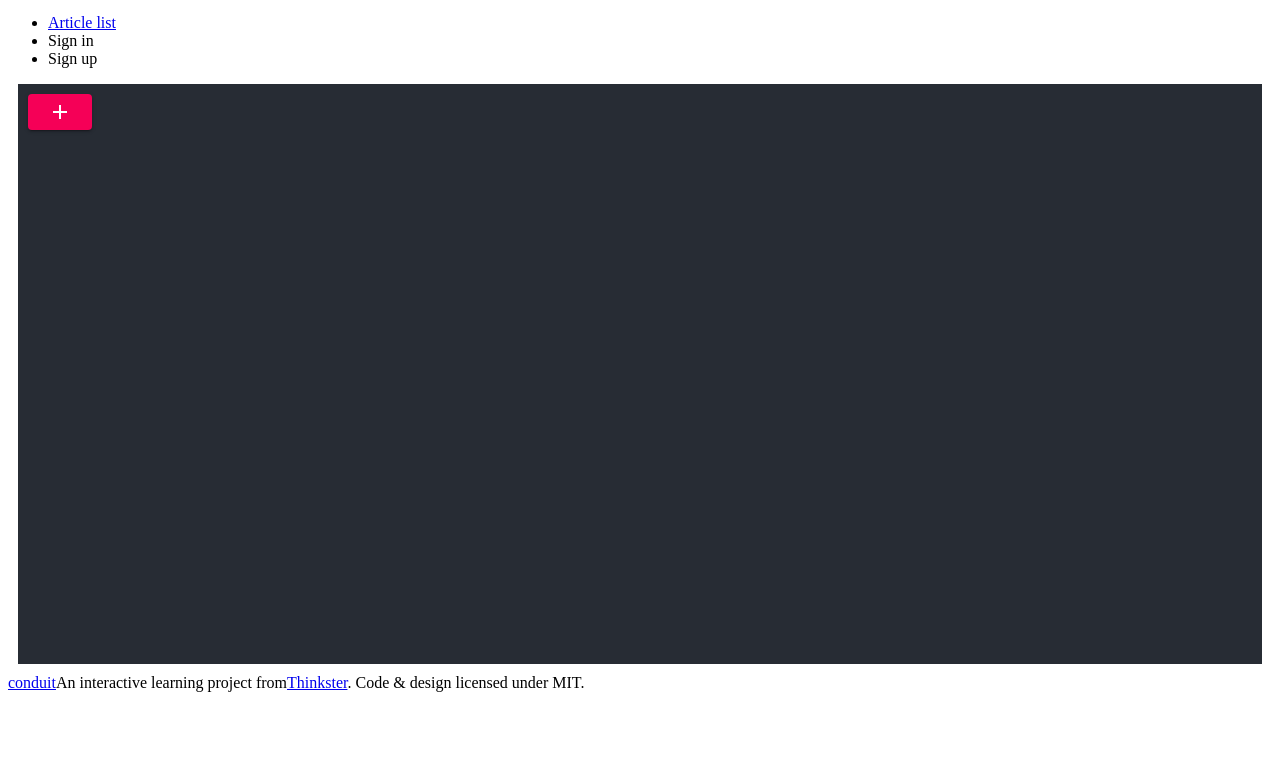
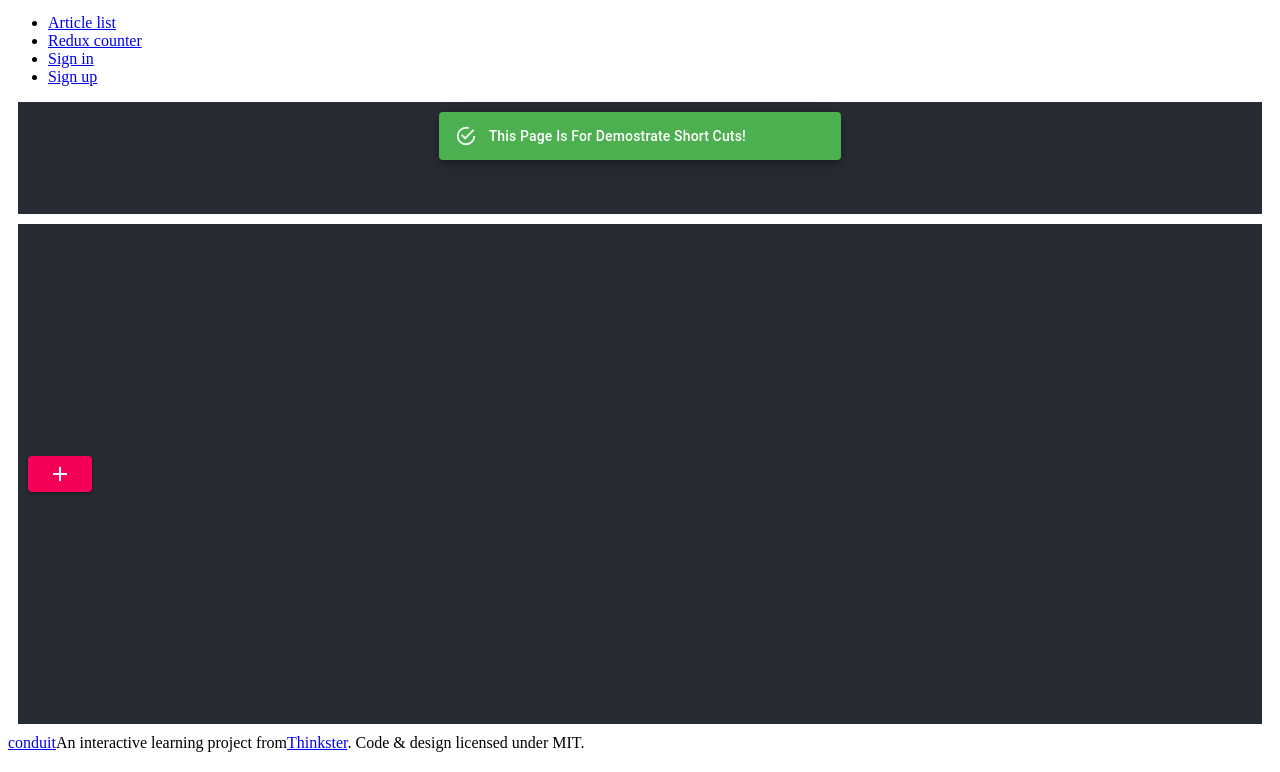
Before and after one commit to leslie1943/react-gatsby-realworld, a Gatsby site: page / in a window 1280 px wide. Shown: the part 28-800 px from the top of the page. Built offline with nearby package versions, Linux system fonts and the light colour scheme; Gatsby itself is replaced by a stand-in of ours.

Commit message:
add description

```diff
--- a/gatsby-config.js
+++ b/gatsby-config.js
@@ -6,6 +6,11 @@
 
 module.exports = {
   /* Your site config here */
+  siteMetadata: {
+    title: 'Leslie Gatsby',
+    author: 'Leslie Su',
+    description: 'Best SSR',
+  },
   plugins: [
     'gatsby-plugin-sass',
     {
--- a/package.json
+++ b/package.json
@@ -11,20 +11,22 @@
     "start": "npm run develop",
     "serve": "gatsby serve",
     "clean": "gatsby clean"
-
   },
   "dependencies": {
     "@material-ui/core": "^4.11.2",
     "@material-ui/icons": "^4.11.2",
+    "@material-ui/lab": "^4.0.0-alpha.57",
     "axios": "^0.21.1",
     "gatsby": "^2.26.1",
     "gatsby-disable-404": "^0.2.1",
     "gatsby-plugin-create-client-paths": "^2.8.0",
     "gatsby-plugin-less": "^4.5.0",
     "gatsby-plugin-material-ui": "^2.1.10",
+    "gatsby-plugin-react-helmet": "^3.8.0",
     "gatsby-plugin-sass": "^3.0.0",
     "react": "^16.12.0",
     "react-dom": "^16.12.0",
+    "react-helmet": "^6.1.0",
     "react-redux": "^7.2.2",
     "redux": "^4.0.5",
     "redux-saga": "^1.1.3",
--- a/src/components/Header.js
+++ b/src/components/Header.js
@@ -24,9 +24,13 @@ const Header = () => {
         </Link>
         <ul className="nav navbar-nav pull-xs-right">
           <li className="nav-item">
-            {/* Add "active" class when you're on that page" */}
             <Link to="/list" className="nav-link active">
               Article list
+            </Link>
+          </li>
+          <li className="nav-item">
+            <Link to="/counter" className="nav-link">
+              Redux counter
             </Link>
           </li>
           {authReducer.success ? (
@@ -44,19 +48,21 @@ function Login({ username }) {
   return (
     <>
       <li className="nav-item">
-        <a className="nav-link">
+        <Link to="/app/create" className="nav-link">
           <i className="ion-compose" />
           &nbsp;New Post
-        </a>
+        </Link>
       </li>
       <li className="nav-item">
-        <a className="nav-link">
+        <Link to="/app/settings" className="nav-link">
           <i className="ion-gear-a" />
           &nbsp;Settings
-        </a>
+        </Link>
       </li>
       <li className="nav-item">
-        <a className="nav-link">{username}</a>
+        <Link to="/app/settings" className="nav-link">
+          {username}
+        </Link>
       </li>
     </>
   )
@@ -66,10 +72,14 @@ function Logout() {
   return (
     <>
       <li className="nav-item">
-        <a className="nav-link">Sign in</a>
+        <Link to="/login" className="nav-link">
+          Sign in
+        </Link>
       </li>
       <li className="nav-item">
-        <a className="nav-link">Sign up</a>
+        <Link to="/login" className="nav-link">
+          Sign up
+        </Link>
       </li>
     </>
   )
--- /dev/null
+++ b/src/components/SEO.js
@@ -0,0 +1,36 @@
+import React from 'react'
+import { graphql, useStaticQuery } from 'gatsby'
+import { Helmet } from 'react-helmet'
+
+const SEO = ({ title, description, meta, lang }) => {
+  const { site } = useStaticQuery(graphql`
+    query {
+      site {
+        siteMetadata {
+          title
+          description
+        }
+      }
+    }
+  `)
+  // 如果 调用组件或者没有给属性设置默认值, 使用 gatsby-config中的 全局 description
+  const metaDescription = description || site.siteMetadata.description
+  // titleTemplate={`%s | ${site.siteMetadata.title}`}
+  // 前面的是调用组件时的传参, 后面的是 Gatsby-config 中的配置
+  return (
+    <Helmet
+      htmlAttributes={{ lang }}
+      title={title}
+      titleTemplate={`%s | ${site.siteMetadata.title}`}
+      meta={[{ name: 'description', content: metaDescription }].concat(meta)}
+    />
+  )
+}
+
+export default SEO
+
+SEO.defaultProps = {
+  description: 'SEO component default props for description',
+  meta: [],
+  lang: 'en',
+}
--- a/src/pages/index.js
+++ b/src/pages/index.js
@@ -1,10 +1,18 @@
 import React, { useState } from 'react'
 import { Button, Grid, Tooltip } from '@material-ui/core'
 import AddIcon from '@material-ui/icons/Add'
+import MuiAlert from '@material-ui/lab/Alert'
+
 import DialogAdd from '../components/DialogAdd'
 import ShortCutCard from '../components/ShortCutCard'
+import SEO from '../components/SEO'
+
 import styles from '../styles/index.module.scss'
 import { getStore, setStore } from '../utils/localStore'
+
+function Alert(props) {
+  return <MuiAlert elevation={6} variant="filled" {...props} />
+}
 
 export default function Home() {
   const [open, setOpen] = useState(false)
@@ -58,6 +66,19 @@ export default function Home() {
   }
 
   return (
+    <div>
+      <SEO title="Gatsby Home" />
+      <div className={styles.alert}>
+        <Grid container spacing={1} style={{ marginBottom: 40 }}>
+          <Grid item xs={4} />
+          <Grid item xs={4}>
+            <Alert severity="success">
+              This Page Is For Demostrate Short Cuts!
+            </Alert>
+          </Grid>
+          <Grid item xs={4} />
+        </Grid>
+      </div>
       <div className={styles.home}>
         <Grid container spacing={1}>
           {items.map((item) => (
@@ -89,7 +110,6 @@ export default function Home() {
             </Tooltip>
           </Grid>
         </Grid>
-
         <DialogAdd
           open={open}
           item={currentItem}
@@ -98,5 +118,6 @@ export default function Home() {
           onDelete={onDelete}
         />
       </div>
+    </div>
   )
 }
--- a/src/styles/index.module.scss
+++ b/src/styles/index.module.scss
@@ -1,9 +1,16 @@
 .home {
   background: #272c34;
-  min-height: 70vh;
+  min-height: 60vh;
   margin: 10px;
   padding: 10px;
-  // display: flex;
-  // justify-content: center;
-  // align-items: center;
+  display: flex;
+  justify-content: center;
+  align-items: center;
 }
+
+.alert {
+  background: #272c34;
+  // min-height: 10vh;
+  margin: 10px;
+  padding: 10px;
+}
--- a/src/templates/list.js
+++ b/src/templates/list.js
@@ -4,6 +4,7 @@ import { useDispatch, useSelector } from 'react-redux'
 import Banner from '../components/Banner'
 import Toggle from '../components/Toggle'
 import Sidebar from '../components/Sidebar'
+import SEO from '../components/SEO'
 
 export default function List({ data, pageContext }) {
   const { skip, limit } = pageContext
@@ -21,6 +22,7 @@ export default function List({ data, pageContext }) {
 
   return (
     <div className="home-page">
+      <SEO title="Gatsby Articles" />
       <Banner />
       <div className="container page">
         <div className="row">
```
Also changed, not shown: 1 other file. Lines whose indentation alone changed are shown as unchanged.
